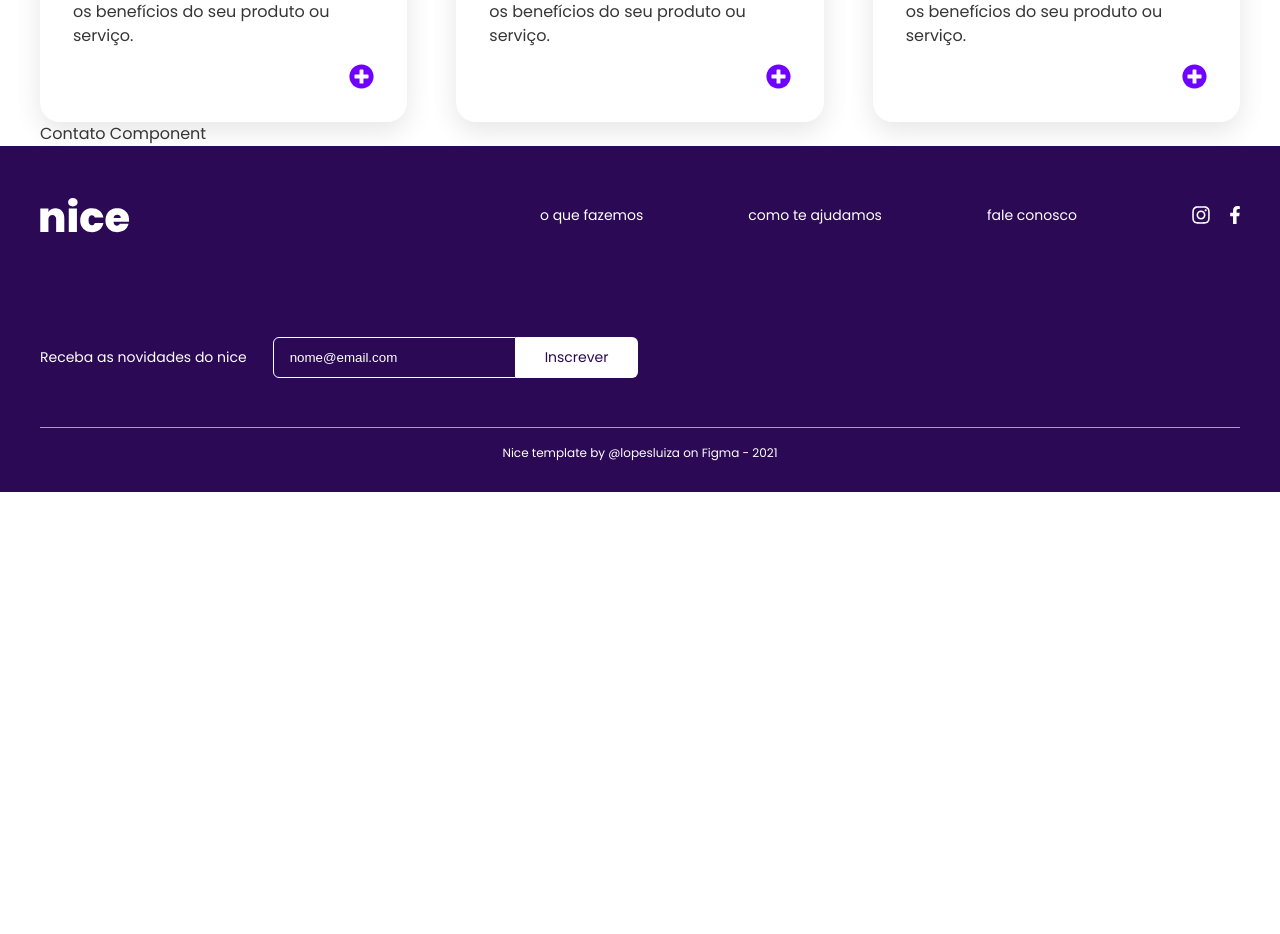
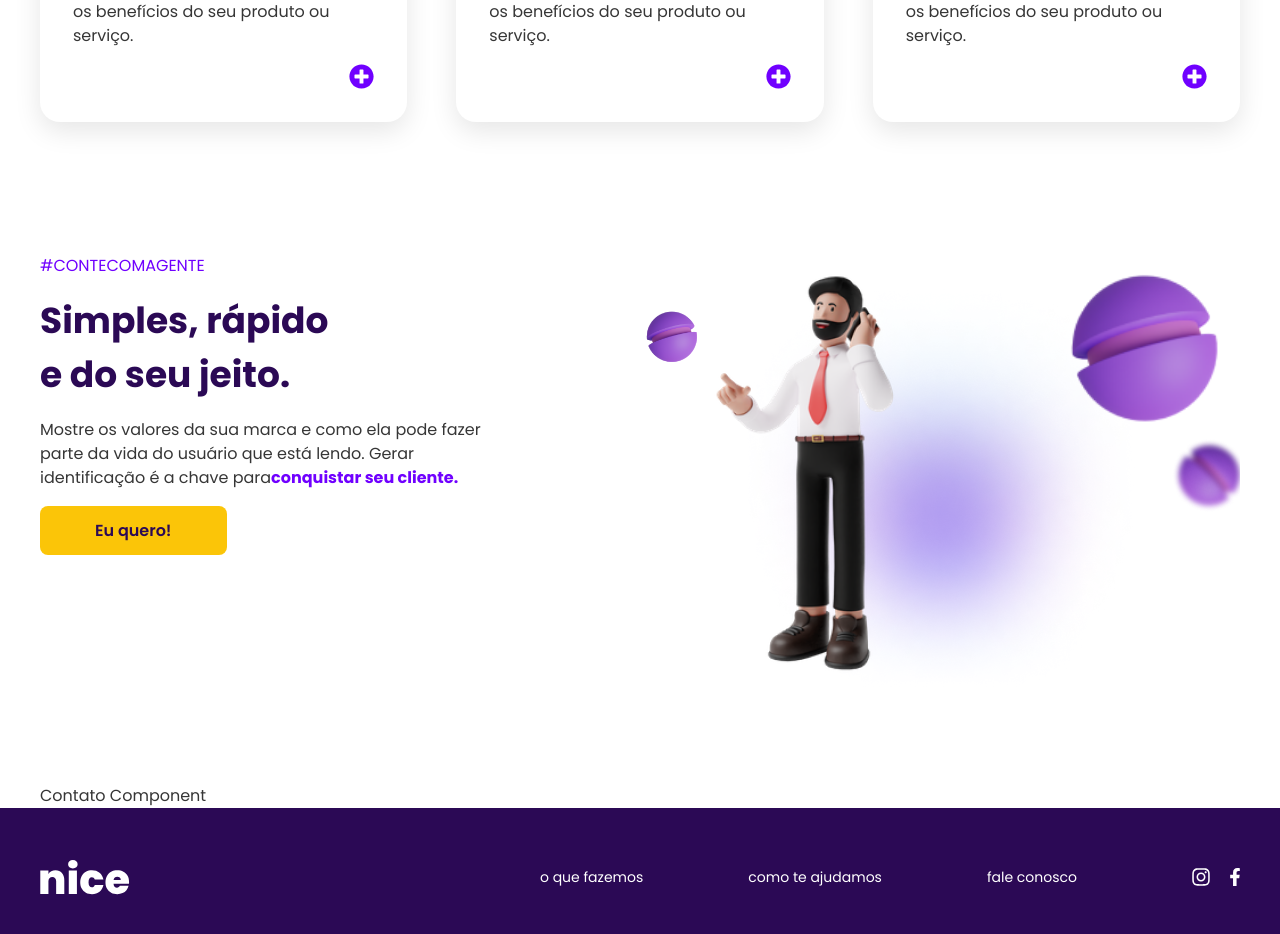
Before and after one commit to artemlira/React-Nice_layout, a React (Vite) app: page / in a window 1280 px wide. Shown: the part 1186-2120 px from the top of the page. Before the commit the page ends 1678 px from the top, so only its background shows below. Built offline with nearby package versions, Linux system fonts and the light colour scheme.

Commit message:
finished the Ajudamos section

```diff
--- a/src/App.jsx
+++ b/src/App.jsx
@@ -4,6 +4,7 @@ import Header from "./components/Header";
 import Hero from "./components/Hero";
 import Benefic from "./components/Benefic";
 import Contato from "./components/Contato";
+import Ajudamos from "./components/Ajudamos";
 
 function App() {
   return (
@@ -12,6 +13,7 @@ function App() {
       <main className="main">
         <Hero />
         <Benefic />
+        <Ajudamos />
         <Contato />
       </main>
       <Footer />
--- /dev/null
+++ b/src/components/Ajudamos/Ajudamos.jsx
@@ -0,0 +1,31 @@
+import React from "react";
+import businessman from "../../assets/images/Man.png";
+import styles from "./ajudamos.module.scss";
+
+function Ajudamos() {
+  return (
+    <section className={styles.ajudamos} id="ajudamos">
+      <div className="container">
+        <div className={styles.container}>
+          <div className={styles.content}>
+            <p className={styles.label}>#contecomagente</p>
+            <h2 className={styles.title}>Simples, rápido e do seu jeito.</h2>
+            <p className={styles.text}>
+              Mostre os valores da sua marca e como ela pode fazer parte da vida
+              do usuário que está lendo. Gerar identificação é a chave para
+              <span>conquistar seu cliente.</span>
+            </p>
+            <button type="button" className={styles.button}>
+              Eu quero!
+            </button>
+          </div>
+          <div className={styles.img}>
+            <img src={businessman} alt="businessman" />
+          </div>
+        </div>
+      </div>
+    </section>
+  );
+}
+
+export default Ajudamos;
--- /dev/null
+++ b/src/components/Ajudamos/ajudamos.module.scss
@@ -0,0 +1,90 @@
+@use "../../styles/variables.scss" as v;
+@use "../../styles/mixins.scss" as m;
+@use "../../styles/functions.scss" as f;
+
+.ajudamos {
+  padding-block: 132px 86px;
+  background: url("../../assets/images/BurgerShapeBlur.png") top 50px right -180px /
+    350px 350px no-repeat;
+  @media screen and (max-width: 1400px) {
+    background: inherit;
+  }
+
+  @include m.phone {
+    padding-block: 44px 0px;
+  }
+}
+
+.container {
+  display: flex;
+  @include m.tablet {
+    flex-direction: column;
+  }
+}
+
+.content {
+  flex: 1 1 49%;
+}
+.label {
+  text-transform: uppercase;
+  color: v.$purple;
+  &:not(:last-child) {
+    margin-bottom: 16px;
+  }
+}
+.title {
+  font-size: 36px;
+  font-weight: 700;
+  line-height: f.ratio(36, 54);
+  color: v.$darkPurple;
+  max-width: 300px;
+  &:not(:last-child) {
+    margin-bottom: 16px;
+  }
+}
+.text {
+  max-width: 442px;
+  &:not(:last-child) {
+    margin-bottom: 16px;
+  }
+  span {
+    font-weight: 700;
+    color: v.$purple;
+  }
+}
+.button {
+  border-radius: 8px;
+  background-color: v.$yellow;
+  padding: 11px 54px;
+  color: v.$darkPurple;
+  font-weight: 600;
+  border: 1px solid transparent;
+  transition: 0.3s ease;
+  &:hover {
+    background-color: v.$purple;
+    color: v.$white;
+    border: 1px solid v.$white;
+  }
+}
+.img {
+  flex: 1 1 49%;
+  background: url("../../assets/images/BurgerShape.png") top right / 187px 187px
+      no-repeat,
+    url("../../assets/images/BurgerShape.png") top 50px left / 65px 65px
+      no-repeat,
+    url("../../assets/images/BurgerShapeBlur.png") top 50% right -30px / 120px 120px
+      no-repeat,
+    url("../../assets/images/gradient-blur.png") center / contain no-repeat;
+  padding-left: 50px;
+
+  @include m.phone {
+    background: url("../../assets/images/BurgerShapeBlur.png") top -50px right -150px /
+        250px 250px no-repeat,
+      url("../../assets/images/BurgerShape.png") top 50px left / 65px 65px
+        no-repeat,
+      url("../../assets/images/BurgerShapeBlur.png") top 50% right -60px / 120px
+        120px no-repeat,
+      url("../../assets/images/gradient-blur.png") center / contain no-repeat;
+    padding-left: 50px;
+  }
+}
--- /dev/null
+++ b/src/components/Ajudamos/index.jsx
@@ -0,0 +1,3 @@
+import Ajudamos from './Ajudamos';
+
+export default Ajudamos;
--- a/src/components/Contato/Contato.jsx
+++ b/src/components/Contato/Contato.jsx
@@ -1,10 +1,10 @@
-import React from 'react';
-import PropTypes from 'prop-types';
-import styles from './contato.module.scss';
+import React from "react";
+import PropTypes from "prop-types";
+import styles from "./contato.module.scss";
 
 function Contato({ props }) {
   return (
-    <section className={styles.contato}>
+    <section className={styles.contato} id="conosco">
       <div className="container">
         <div className={styles.container}>
           Contato Component
```
Also changed, not shown: src/assets/images/BurgerShapeBlur.png (added).
